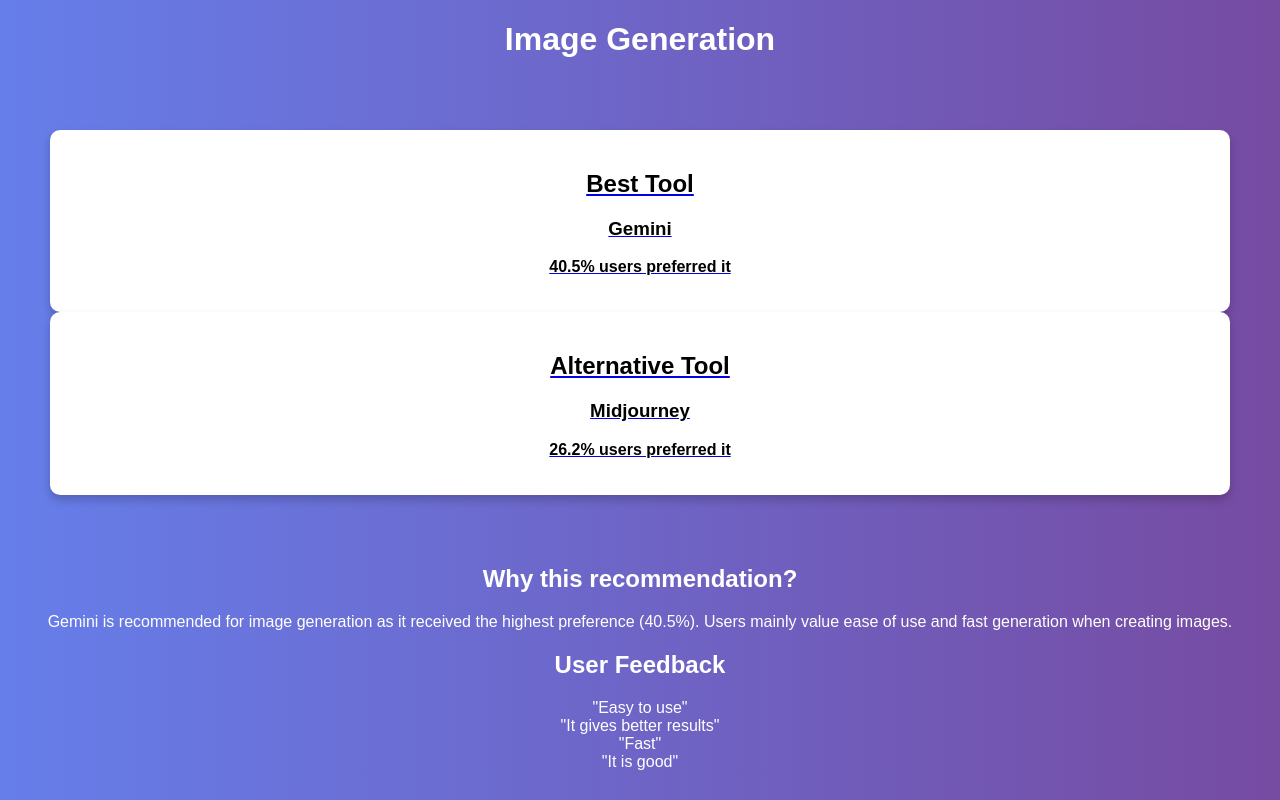
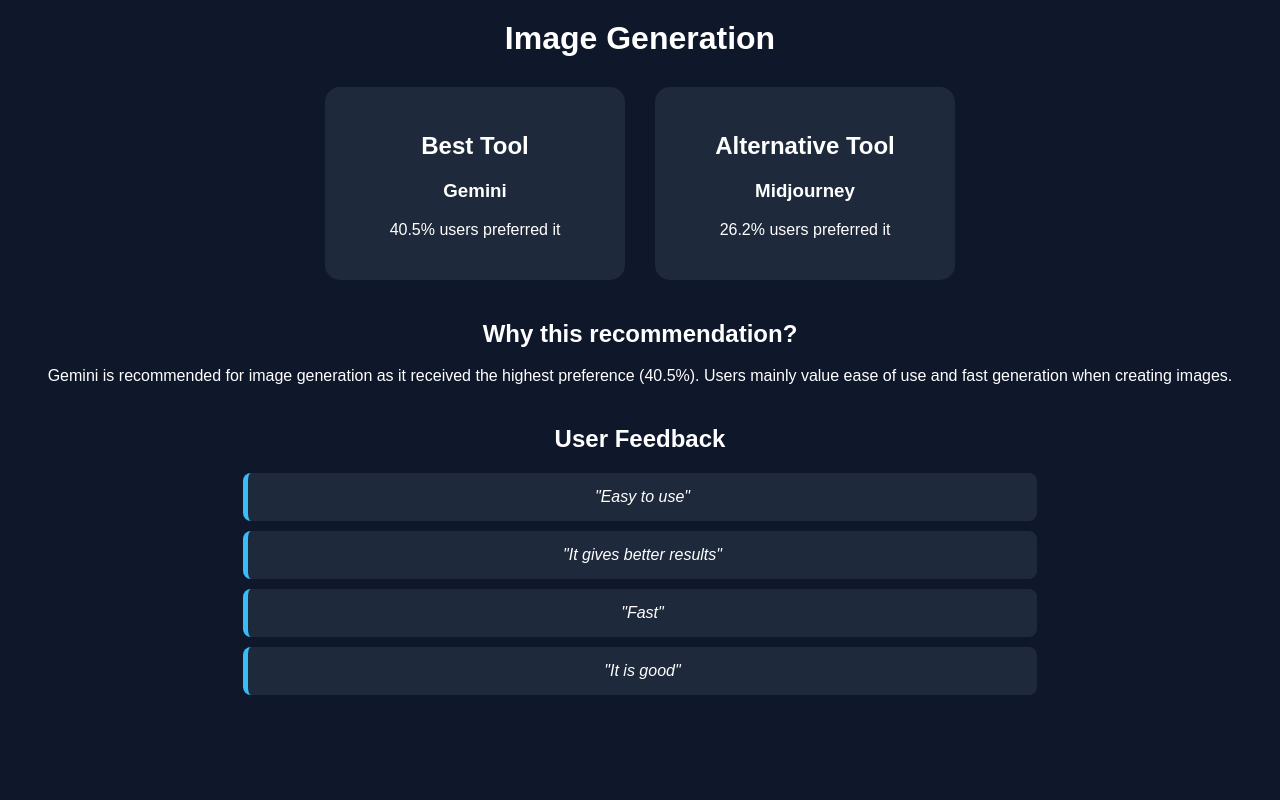
Before and after one commit to bingisujeeth/ai-tool-recommendation, a plain HTML site: page image.html in a window 1280 px wide. Drawn offline with Linux system fonts and the light colour scheme.

Commit message:
style.css

```diff
--- a/style.css
+++ b/style.css
@@ -1,33 +1,69 @@
 body {
     font-family: Arial;
-    background: linear-gradient(to right, #667eea, #764ba2);
-    margin: 0;
+    background: #0f172a;
     color: white;
     text-align: center;
 }
 
-.container {
-    padding: 50px;
+h1 {
+    margin-top: 20px;
 }
 
-.grid {
-    display: grid;
-    grid-template-columns: repeat(auto-fit, minmax(200px, 1fr));
-    gap: 20px;
-    max-width: 800px;
-    margin: auto;
+.subtitle {
+    color: #94a3b8;
+}
+
+.nav a {
+    display: block;
+    margin: 15px;
+    padding: 15px;
+    background: #1e293b;
+    border-radius: 10px;
+    text-decoration: none;
+    color: white;
+}
+
+.nav a:hover {
+    background: #334155;
+}
+
+.container {
+    display: flex;
+    justify-content: center;
+    gap: 30px;
+    margin-top: 30px;
+}
+
+.card-link {
+    text-decoration: none;
+    color: inherit;
 }
 
 .card {
-    background: white;
-    color: black;
-    padding: 20px;
-    border-radius: 10px;
-    text-decoration: none;
-    font-weight: bold;
-    box-shadow: 0 5px 10px rgba(0,0,0,0.2);
+    background: #1e293b;
+    padding: 25px;
+    border-radius: 15px;
+    width: 250px;
 }
 
 .card:hover {
     transform: scale(1.05);
+    transition: 0.3s;
 }
+
+.section {
+    margin-top: 40px;
+}
+
+.chart {
+    margin-top: 20px;
+}
+.quote {
+    background: #1e293b;
+    margin: 10px auto;
+    padding: 15px;
+    width: 60%;
+    border-left: 5px solid #38bdf8;
+    border-radius: 8px;
+    font-style: italic;
+}
```
